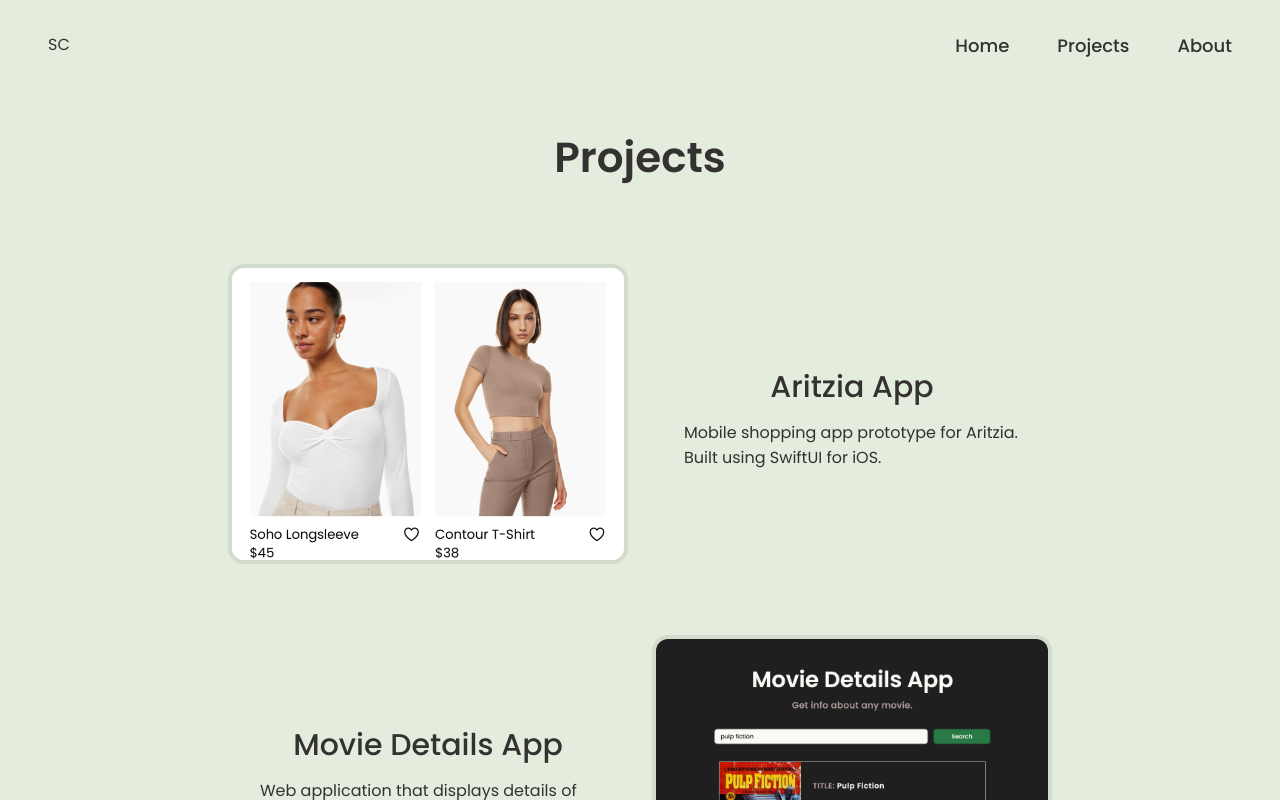
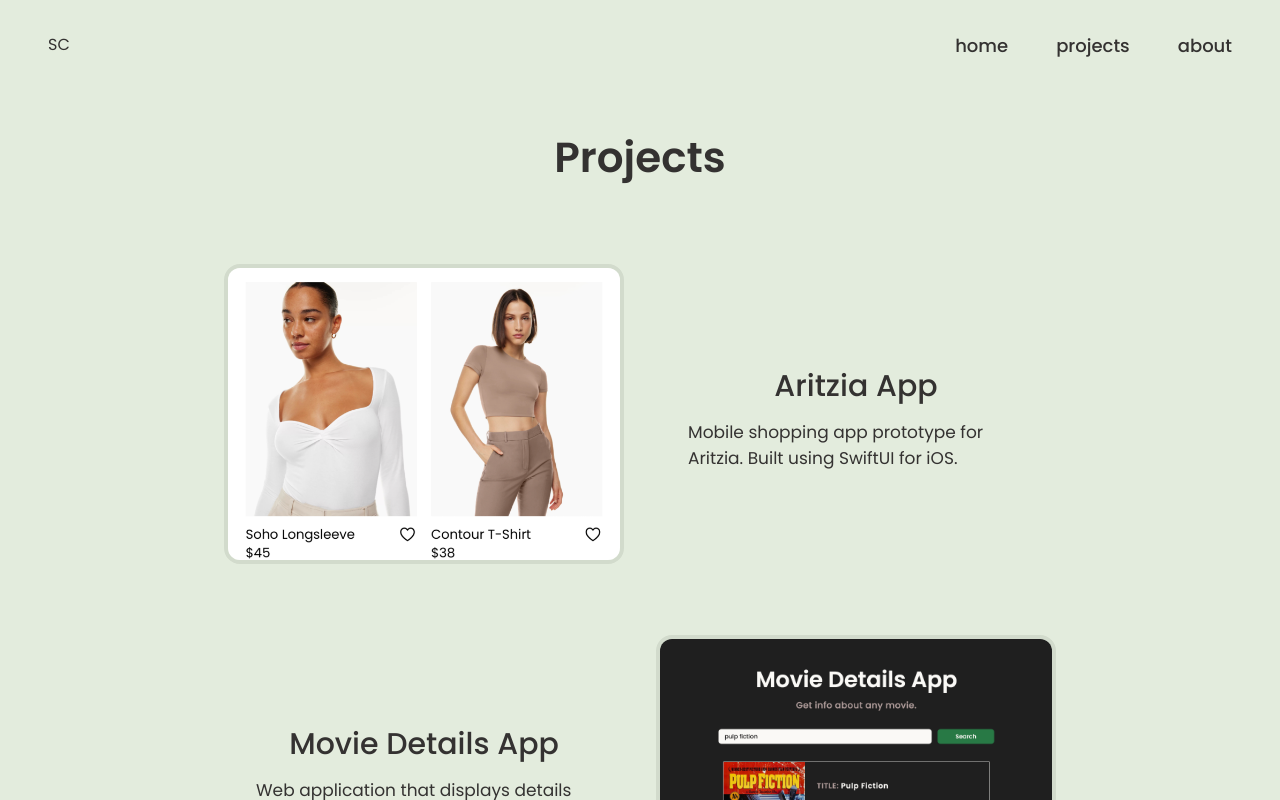
Before and after one commit to shelleychen318/personal-website, a Next.js app: page /projects in a window 1280 px wide. Shown: the top 800 px of the page. Built offline with nearby package versions, Linux system fonts and the light colour scheme.

Commit message:
updated content on about page

```diff
--- a/components/Navbar.tsx
+++ b/components/Navbar.tsx
@@ -9,19 +9,19 @@
   const links = [
     {
       id: 1,
-      link: "Home",
+      link: "home",
       icon: <BiHome size={25} />,
       href: "/",
     },
     {
       id: 2,
-      link: "Projects",
+      link: "projects",
       icon: <BiGridAlt size={25} />,
       href: "/projects",
     },
     {
       id: 3,
-      link: "About",
+      link: "about",
       icon: <BiPaperPlane size={25} />,
       href: "/about",
     },
--- a/styles/About.module.scss
+++ b/styles/About.module.scss
@@ -3,7 +3,7 @@
   flex-direction: column;
   align-items: center;
   margin: auto;
-  padding: 0 3rem 6rem 3rem;
+  padding: 0 3rem 8rem;
   max-width: 900px;
 
   .image {
@@ -12,4 +12,8 @@
     border-radius: 1rem;
     border: 4px solid var(--bg-darker);
   }
+
+  a {
+    font-weight: 500;
+  }
 }
--- a/styles/Navbar.module.scss
+++ b/styles/Navbar.module.scss
@@ -24,6 +24,7 @@
       margin-left: 3rem;
       font-weight: 500;
       font-size: large;
+      text-decoration: none;
 
       &:hover {
         color: var(--accent);
--- a/styles/Projects.module.scss
+++ b/styles/Projects.module.scss
@@ -7,12 +7,15 @@
   gap: 1rem;
   padding: 0 3rem 6rem 3rem;
 
+  a {
+    text-decoration: none;
+
     .projectCard {
       display: flex;
       flex-direction: row;
       align-items: center;
       border-radius: 1rem;
-    gap: 1.5rem;
+      gap: 2rem;
       padding: 1.5rem 2rem;
       transition-property: background-color;
       transition-duration: 0.15s;
@@ -47,12 +50,13 @@
         padding: 0 2rem;
         width: 400px;
         max-width: 90%;
+
+        .title {
+          text-align: center;
         }
       }
     }
-
-.title {
-  text-align: center;
+  }
 }
 
 // alternate image and info positions each row
--- a/styles/globals.scss
+++ b/styles/globals.scss
@@ -1,6 +1,6 @@
 :root {
-  --bg: #E3ECDD;
-  --bg-darker: #D2DBCC;
+  --bg: #e3ecdd;
+  --bg-darker: #d2dbcc;
   --text: #343231;
   --accent: #83677b;
 
@@ -46,12 +46,13 @@
 }
 
 p {
+  font-size: 17px;
   margin: 0;
 }
 
 a {
   color: inherit;
-  text-decoration: none;
+  // text-decoration: none;
 }
 
 @media (max-width: 768px) {
```
Also changed, not shown: pages/about.tsx (+21 -8 lines). Lines whose indentation alone changed are shown as unchanged.
